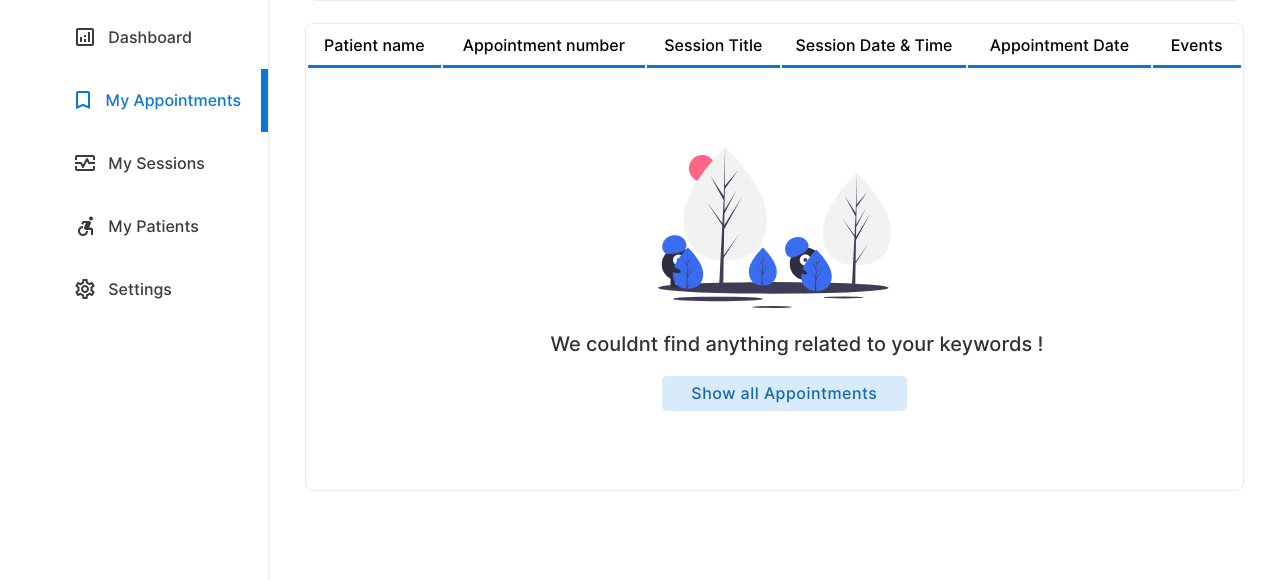
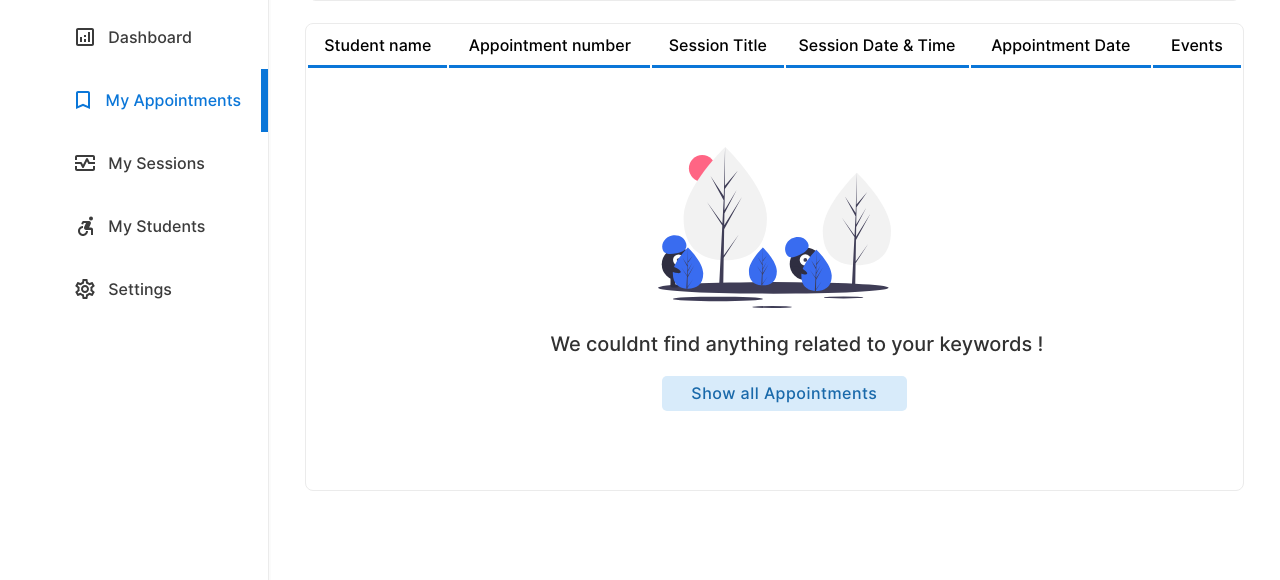
Before and after one commit to JanHarvand/TimeNest, a PHP site: page /doctor/appointment.php in a window 1280 px wide. Shown: the part 220-800 px from the top of the page. Run offline with PHP 8.4, Linux system fonts and the light colour scheme; a user stored in the database is signed in; data comes from the database, SQL or seed files in the repository; data that the repository does not hold is empty.

Commit message:
Update appointment.php

```diff
--- a/doctor/appointment.php
+++ b/doctor/appointment.php
@@ -87,7 +87,7 @@
                 </tr>
                 <tr class="menu-row" >
                     <td class="menu-btn menu-icon-patient">
-                        <a href="patient.php" class="non-style-link-menu"><div><p class="menu-text">My Patients</p></a></div>
+                        <a href="patient.php" class="non-style-link-menu"><div><p class="menu-text">My Students</p></a></div>
                     </td>
                 </tr>
                 <tr class="menu-row" >
@@ -212,7 +212,7 @@
                         <thead>
                         <tr>
                                 <th class="table-headin">
-                                    Patient name
+                                    Student name
                                 </th>
                                 <th class="table-headin">
 
@@ -398,7 +398,7 @@
                             </tr>
                             <tr>
                                 <td class="label-td" colspan="2">
-                                    <label for="nop" class="form-label">Number of Patients/Appointment Numbers : </label>
+                                    <label for="nop" class="form-label">Number of Students/Appointment Numbers : </label>
                                 </td>
                             </tr>
                             <tr>
@@ -480,7 +480,7 @@
                         <a class="close" href="appointment.php">&times;</a>
                         <div class="content">
                             You want to delete this record<br><br>
-                            Patient Name: &nbsp;<b>'.substr($nameget,0,40).'</b><br>
+                            Student Name: &nbsp;<b>'.substr($nameget,0,40).'</b><br>
                             Appointment number &nbsp; : <b>'.substr($apponum,0,40).'</b><br><br>
 
                         </div>
```
